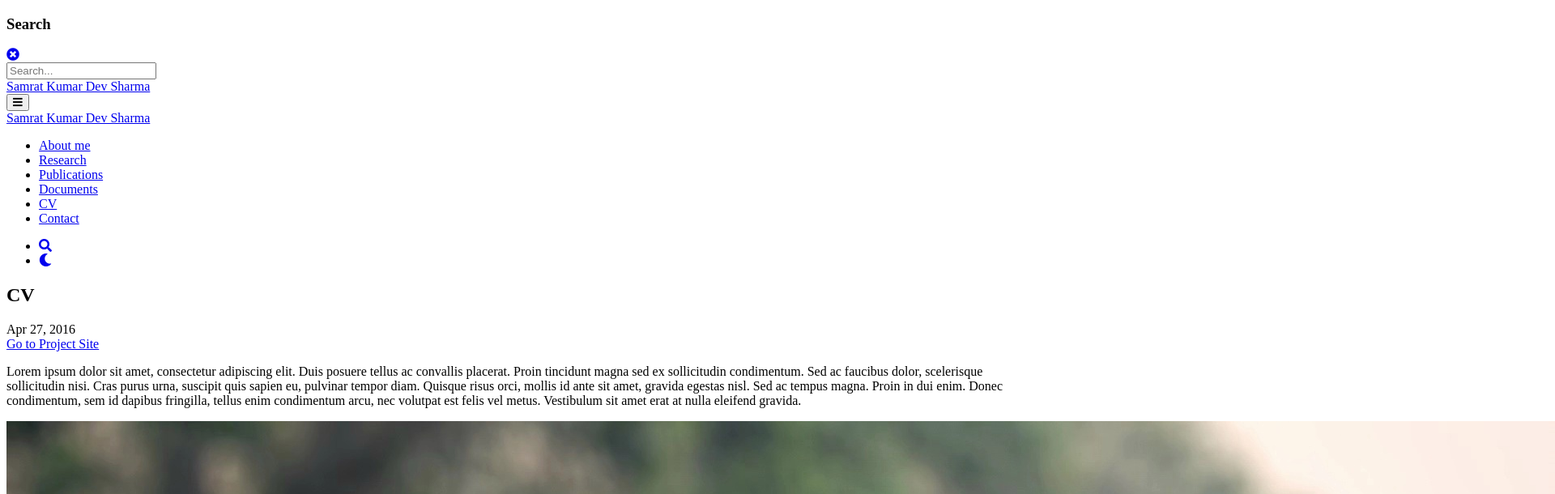
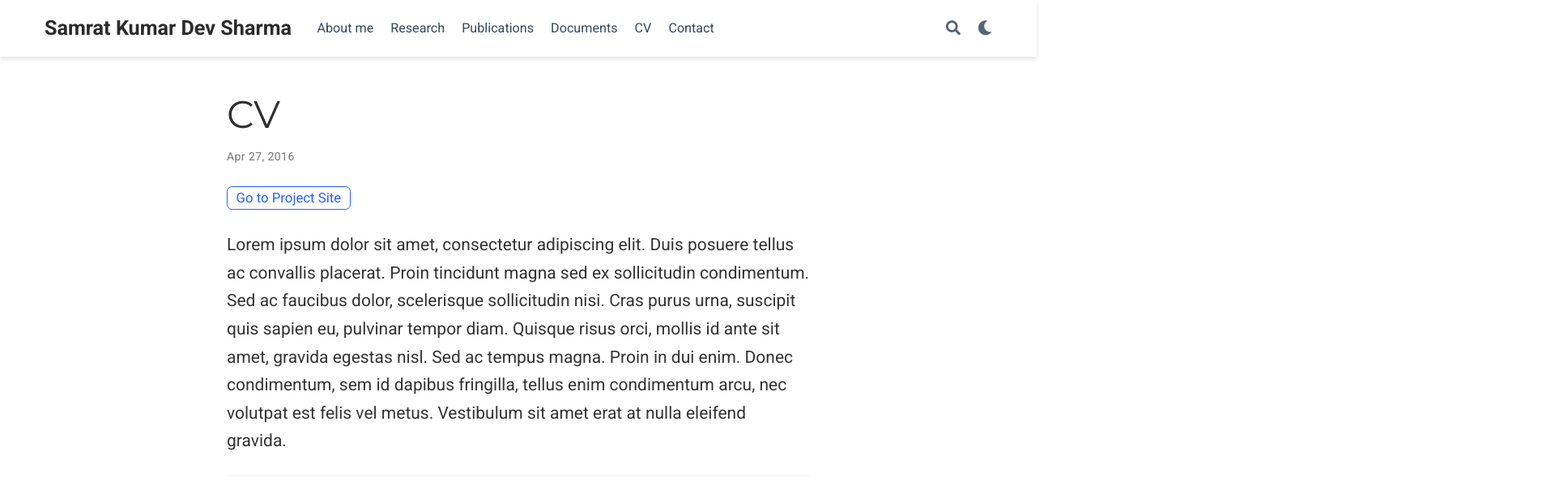
Before and after one commit to samrat1699/samrat, a plain HTML site: page project/cv/index.html in a window 1280 px wide. Shown: the top 610 px of the page at 81% size, 1920 px wide, since content can reach past the window. Drawn offline with nearby package versions, Linux system fonts and the light colour scheme; some packages are replaced by stand-ins of ours; some icons are missing; files whose address does not match are found by name.

Commit message:
Fix script paths in publication page

```diff
--- a/authors/qiongshi-lu/index.html
+++ b/authors/qiongshi-lu/index.html
@@ -204,7 +204,7 @@
 
 
 
-  <link rel="stylesheet" href="css/ademic.css">
+  <link rel="stylesheet" href="https://samrat1699.github.io/samrat/css/academic.css">
 
 
 
--- a/project/cv/index.html
+++ b/project/cv/index.html
@@ -204,7 +204,7 @@
 
 
 
-  <link rel="stylesheet" href="css/ademic.css">
+  <link rel="stylesheet" href="https://samrat1699.github.io/samrat/css/academic.css">
 
 
 
```
Also changed, not shown: authors/warren-rose/index.html (+1 -1 lines), authors/xiaoyuan-zhong/index.html (+1 -1 lines), authors/yuchang-wu/index.html (+1 -1 lines), authors/yun-ju-sung/index.html (+7 -4 lines), authors/zhanhai-li/index.html (+3 -2 lines), publication/bartels-connecting-2018/index.html (+3 -2 lines), publication/mcketney-pilot-2021/index.html (+1 -1 lines), publication/panyard-large-scale-2021/index.html (+3 -2 lines), tags/health-information-technology/index.html (+3 -2 lines), tags/implementation/index.html (+9 -4 lines), tags/in-vitro-toxicity/index.html (+7 -4 lines).
